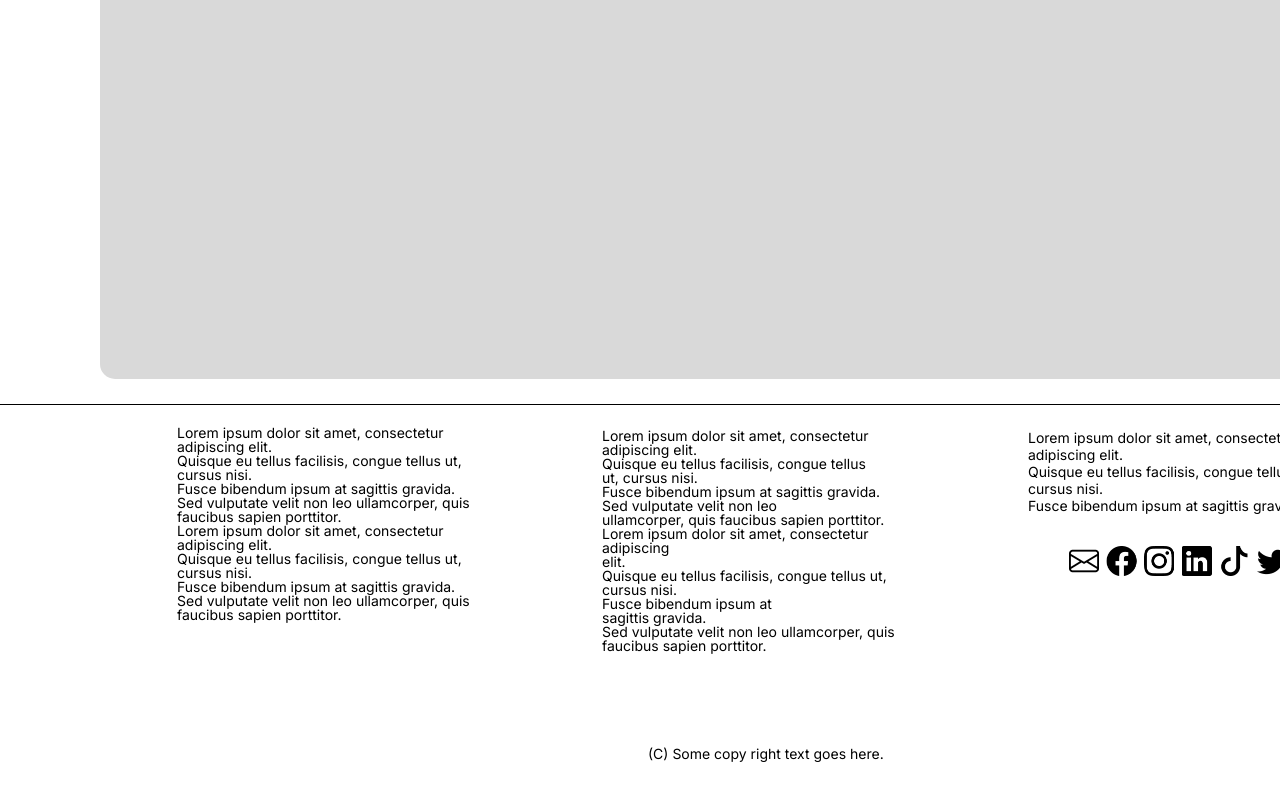
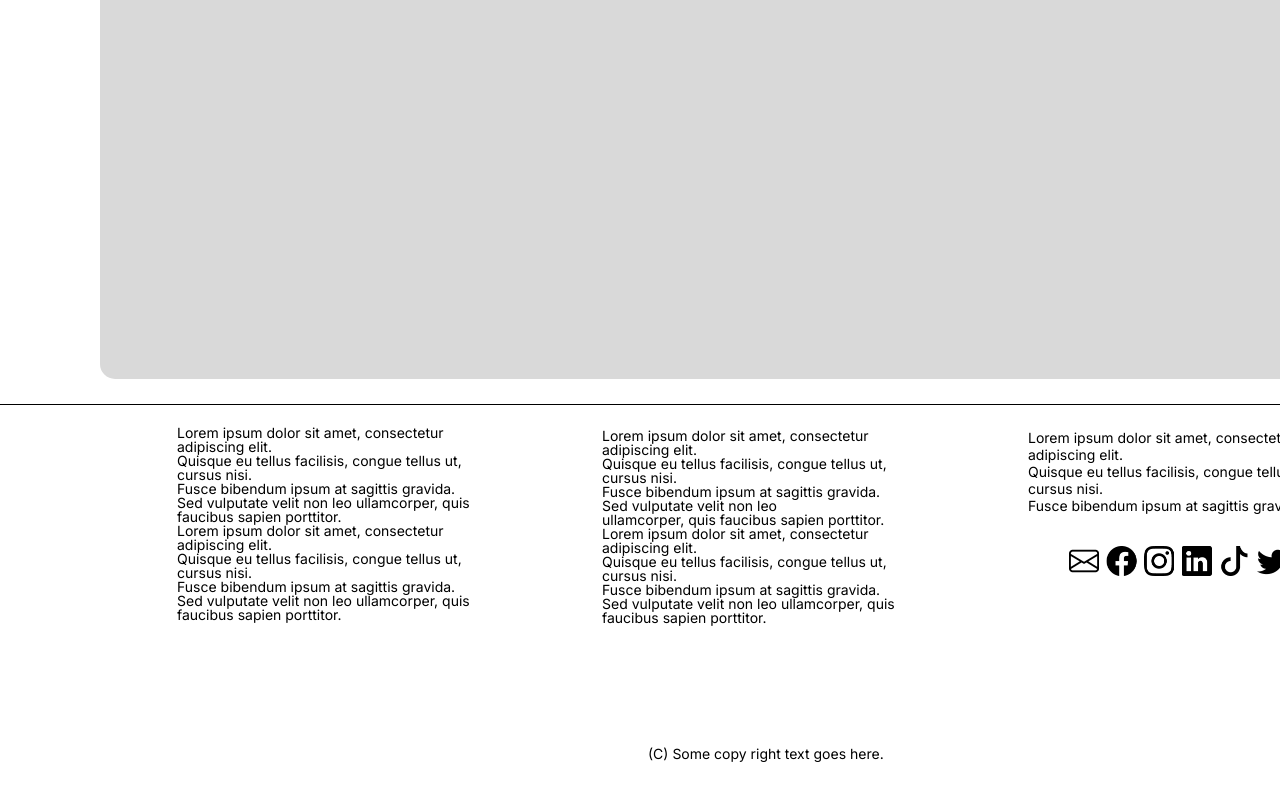
Before and after one commit to jjrojaspy/alfa-carabobo-html-css-prototype-task, a plain HTML site: page index.html in a window 1280 px wide. Shown: the part 2220-3020 px from the top of the page. Drawn offline with nearby package versions, Linux system fonts and the light colour scheme.

Commit message:
Some minor changes to footer's bulleted list options

```diff
--- a/index.html
+++ b/index.html
@@ -18,23 +18,21 @@
           <div class="various-options">
             <div class="some-more-options">
               <img class="social-media-icons" src="img/socialmediaicons.png" />
-              <p class="text-wrapper">
-                Lorem ipsum dolor sit amet, consectetur adipiscing elit.<br />Quisque eu tellus facilisis, congue
-                tellus ut, cursus nisi.<br />Fusce bibendum ipsum at sagittis gravida.
-              </p>
+              <ul class="text-wrapper">
+                <li>Lorem ipsum dolor sit amet, consectetur adipiscing elit.</li>
+                <li>Quisque eu tellus facilisis, congue tellus ut, cursus nisi.</li>
+                <li>Fusce bibendum ipsum at sagittis gravida.</li>
+              </ul>
             </div>
             <ul class="right-footer-list">
               <li>Lorem ipsum dolor sit amet, consectetur adipiscing elit.</li>
-              <li>Quisque eu tellus facilisis, congue tellus</li>
-              <li>ut, cursus nisi.</li>
+              <li>Quisque eu tellus facilisis, congue tellus ut, cursus nisi.</li>
               <li>Fusce bibendum ipsum at sagittis gravida.</li>
               <li>Sed vulputate velit non leo</li>
               <li>ullamcorper, quis faucibus sapien porttitor.</li>
-              <li>Lorem ipsum dolor sit amet, consectetur adipiscing</li>
-              <li>elit.</li>
+              <li>Lorem ipsum dolor sit amet, consectetur adipiscing elit.</li>
               <li>Quisque eu tellus facilisis, congue tellus ut, cursus nisi.</li>
-              <li>Fusce bibendum ipsum at</li>
-              <li>sagittis gravida.</li>
+              <li>Fusce bibendum ipsum at sagittis gravida.</li>
               <li>Sed vulputate velit non leo ullamcorper, quis faucibus sapien porttitor.</li>
             </ul>
             <ul class="left-footer-list">
```
